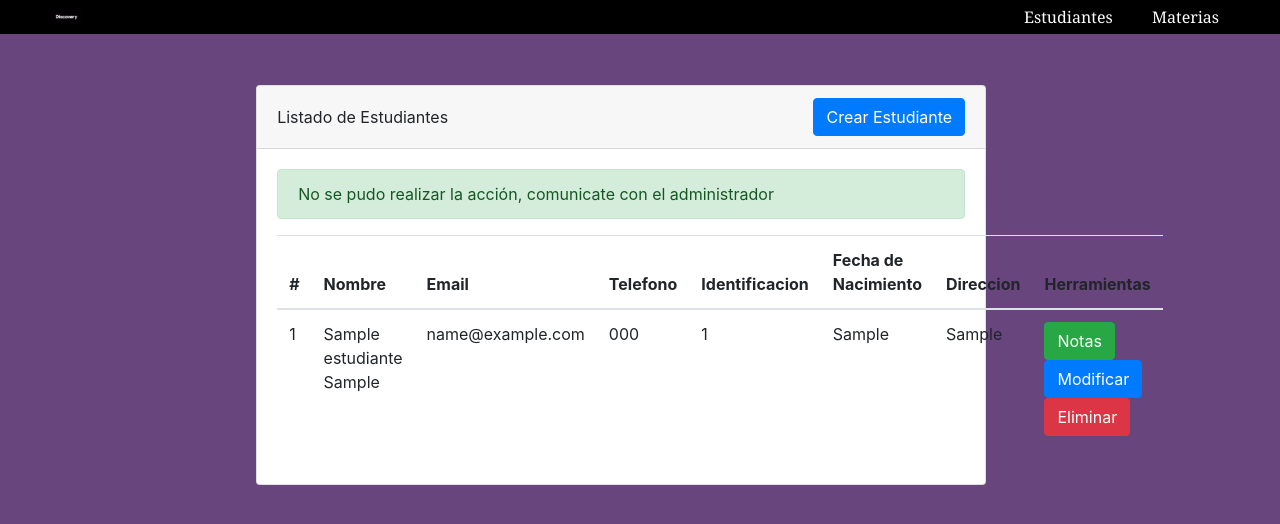
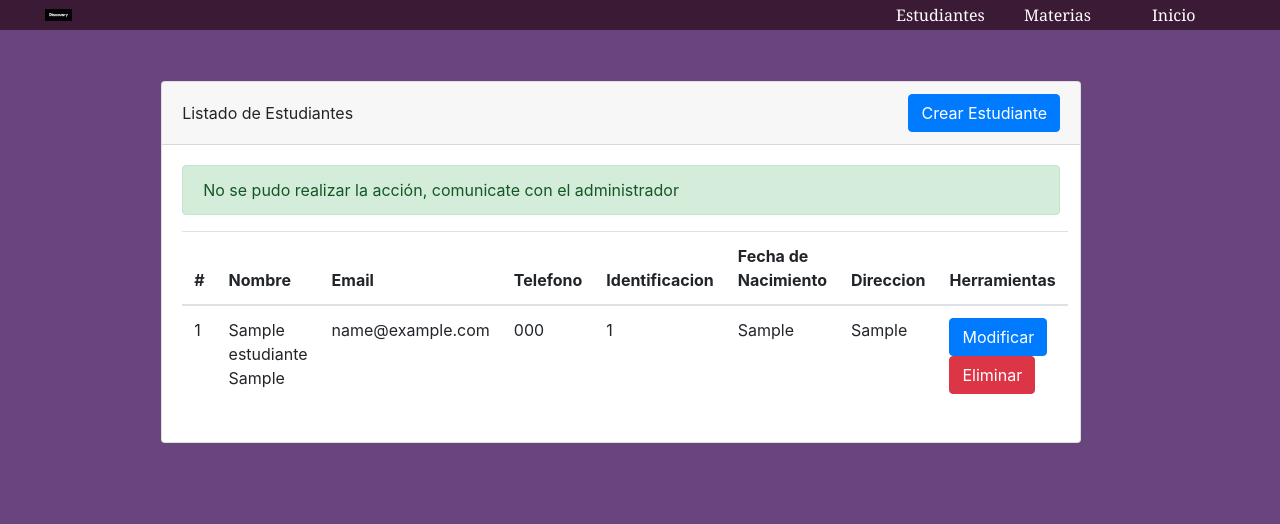
Before and after one commit to JS4ancheZ/ProyectoFinal, a PHP site: page /modulos/estudiantes/estudiantes.php in a window 1280 px wide. Shown: the top 524 px of the page. Run offline with PHP 8.4, Linux system fonts and the light colour scheme; tables that the repository leaves empty or names only in its code hold one stand-in row (values such as "Sample post").

Commit message:
pequeños cambios de presentacion de menus-Juan Miguel Sanchez Restrepo

```diff
--- a/css/estilos.css
+++ b/css/estilos.css
@@ -46,7 +46,7 @@ h2 {
 }
 
 footer {
-    background-color: black;
+    background-color: rgb(34, 12, 23);
     color: white;
     height: 80px;
     text-align: center;
--- a/css/menu.css
+++ b/css/menu.css
@@ -1,5 +1,5 @@
 nav {
-    background-color: black;
+    background-color: rgb(59, 26, 53);
     color: white;
 }
 
--- a/index.php
+++ b/index.php
@@ -17,11 +17,13 @@
                     <img src="./img/logo.png">
                 </a>
             </li>
+
             <li>
                 <a href="modulos/estudiantes/estudiantes.php">
                     Estudiantes
                 </a>
             </li>
+
             <li>
                 <a href="modulos/materias/materias.php">
                     Materias
--- a/js/validaciones.js
+++ b/js/validaciones.js
@@ -39,11 +39,11 @@ function ValidarRoles() {
 }
 
 function ValidarEstudiantes() {
-    let identificacion  = document.getElementById('identificacion').value
     let nombres         = document.getElementById('nombres').value
     let apellidos       = document.getElementById('apellidos').value
     let email           = document.getElementById('email').value
     let telefono        = document.getElementById('telefono').value
+    let identificacion  = document.getElementById('identificacion').value
     let fnacimiento     = document.getElementById('fnacimiento').value
     let direccion       = document.getElementById('direccion').value
 
--- a/modulos/estudiantes/editEstudiante.php
+++ b/modulos/estudiantes/editEstudiante.php
@@ -17,8 +17,8 @@
         $estud_email  =          $r->email;
         $estud_telefono =        $r->telefono;
         $estud_identificacion =  $r->identificacion;
-        $estud_fnacimiento =     $r->fnacimiento;
-        $estud_direccion =       $r->direccion;
+        @$estud_fnacimiento =     $r->fnacimiento;
+        @$estud_direccion =       $r->direccion;
     }
 
 ?>
--- a/modulos/estudiantes/estudiantes.php
+++ b/modulos/estudiantes/estudiantes.php
@@ -39,12 +39,19 @@
                     Materias
                 </a>
             </li>
+
+            <li>
+                <a href="<?= ROOT ?>index.php">
+                    Inicio
+                </a>
+            </li>
+
         </ul>
     </nav>
 
     <div class="container">
         <div class="row justify-content-center">
-            <div class="col-sm-8 col-xl-8">
+            <div class="col-sm-10 col-xl-10">
                 <div class="card">
                     <div class="card-header d-flex justify-content-between align-items-center">
                         Listado de Estudiantes
@@ -99,7 +106,6 @@
                                                 <td>".$row['fnacimiento']."</td>
                                                 <td>".$row['direccion']."</td>
                                                 <td>
-                                                    <a href='".ROOT."/modulos/notas/notas.php?id=".$row['id']."' class='btn btn-success'>Notas</a>
                                                     <a href='editEstudiante.php?id=".$row['id']."' class='btn btn-primary'>Modificar</a>
                                                     <a href='delete.php?id=".$row['id']."' class='btn btn-danger'>Eliminar</a>
                                                 </td>
```
Also changed, not shown: modulos/materias/materias.php (+8 -0 lines).
